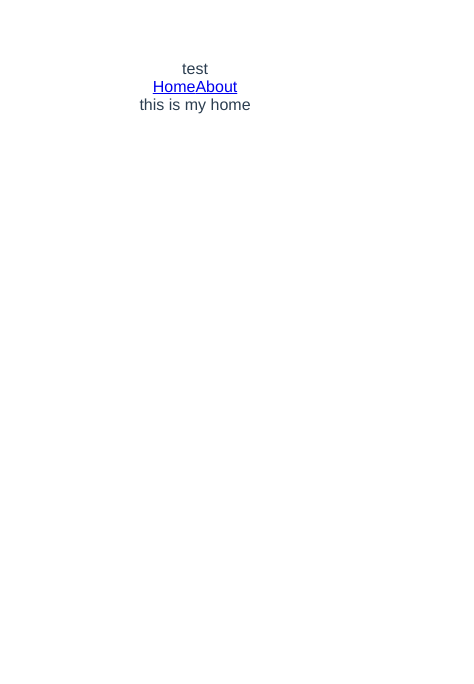
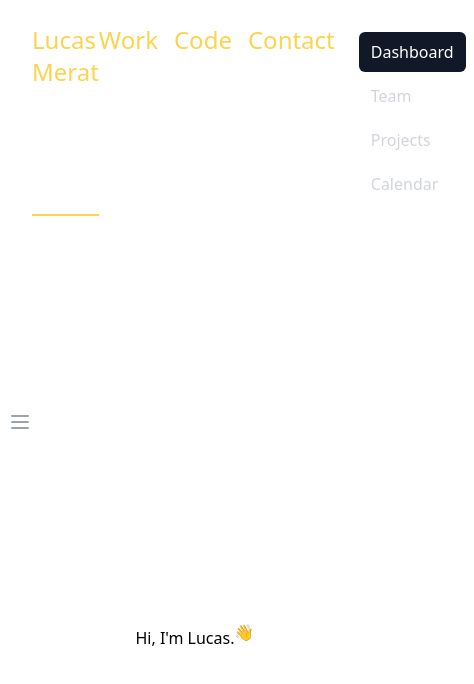
Before and after one commit to lucasmerat/vue-portfolio, a Vue app: page / in a window 390 px wide. Shown: the top 684 px of the page, 474 px wide, since content can reach past the window. Built offline with nearby package versions, Linux system fonts and the light colour scheme.

Commit message:
home page work

```diff
--- a/src/App.vue
+++ b/src/App.vue
@@ -1,6 +1,5 @@
 <template>
   <div id="app">
-    test
     <NavBar />
     <router-view />
   </div>
@@ -16,14 +15,3 @@ export default {
   }
 }
 </script>
-
-<style>
-#app {
-  font-family: Avenir, Helvetica, Arial, sans-serif;
-  -webkit-font-smoothing: antialiased;
-  -moz-osx-font-smoothing: grayscale;
-  text-align: center;
-  color: #2c3e50;
-  margin-top: 60px;
-}
-</style>
--- a/src/components/NavBar.vue
+++ b/src/components/NavBar.vue
@@ -1,8 +1,47 @@
 <template>
-  <div>
-    <router-link to="/">Home</router-link>
-    <router-link to="/about">About</router-link>
-  </div>
+  <nav class="text-2xl flex justify-between mx-8 mt-6">
+    <div class="absolute inset-y-0 left-0 flex items-center sm:hidden">
+      <button type="button" class="inline-flex items-center justify-center p-2 rounded-md text-gray-400 hover:text-white hover:bg-gray-700 focus:outline-none focus:ring-2 focus:ring-inset focus:ring-white" aria-controls="mobile-menu" aria-expanded="false">
+        <span class="sr-only">Open main menu</span>
+        <!--
+          Icon when menu is closed.
+
+          Heroicon name: outline/menu
+
+          Menu open: "hidden", Menu closed: "block"
+        -->
+        <svg class="block h-6 w-6" xmlns="http://www.w3.org/2000/svg" fill="none" viewBox="0 0 24 24" stroke="currentColor" aria-hidden="true">
+          <path stroke-linecap="round" stroke-linejoin="round" stroke-width="2" d="M4 6h16M4 12h16M4 18h16" />
+        </svg>
+        <!--
+          Icon when menu is open.
+
+          Heroicon name: outline/x
+
+          Menu open: "block", Menu closed: "hidden"
+        -->
+        <svg class="hidden h-6 w-6" xmlns="http://www.w3.org/2000/svg" fill="none" viewBox="0 0 24 24" stroke="currentColor" aria-hidden="true">
+          <path stroke-linecap="round" stroke-linejoin="round" stroke-width="2" d="M6 18L18 6M6 6l12 12" />
+        </svg>
+      </button>
+    </div>
+    <router-link to="/" exact active-class="border-b-2 border-yellow-300" class="text-yellow-300 hover:text-yellow-400">Lucas Merat</router-link>
+    <div>
+      <router-link to="/work" active-class="border-b-2 border-yellow-300" class="text-yellow-300 hover:text-yellow-400 mr-4">Work</router-link>
+      <router-link to="/code" active-class="border-b-2 border-yellow-300" class="text-yellow-300 hover:text-yellow-400 mr-4">Code</router-link>
+      <router-link to="/contact" active-class="border-b-2 border-yellow-300" class="text-yellow-300 hover:text-yellow-400 mr-4">Contact</router-link>
+    </div>
+
+    <div class="sm:hidden" id="mobile-menu">
+      <div class="px-2 pt-2 pb-3 space-y-1">
+        <!-- Current: "bg-gray-900 text-white", Default: "text-gray-300 hover:bg-gray-700 hover:text-white" -->
+        <a href="#" class="bg-gray-900 text-white block px-3 py-2 rounded-md text-base font-medium">Dashboard</a>
+        <a href="#" class="text-gray-300 hover:bg-gray-700 hover:text-white block px-3 py-2 rounded-md text-base font-medium">Team</a>
+        <a href="#" class="text-gray-300 hover:bg-gray-700 hover:text-white block px-3 py-2 rounded-md text-base font-medium">Projects</a>
+        <a href="#" class="text-gray-300 hover:bg-gray-700 hover:text-white block px-3 py-2 rounded-md text-base font-medium">Calendar</a>
+      </div>
+    </div>
+  </nav>
 </template>
 
 <script>
--- a/src/main.js
+++ b/src/main.js
@@ -1,6 +1,8 @@
 import Vue from 'vue'
 import App from './App.vue'
 import router from './router'
+
+import './assets/styles/index.css';
 
 Vue.config.productionTip = false
 
--- a/src/views/About.vue
+++ b/src/views/Code.vue
@@ -1,11 +1,11 @@
 <template>
-  <div class="about">
-    this is my About again
+  <div class="code">
+    this is my Code
   </div>
 </template>
 
 <script>
 export default {
-  name: 'About',
+  name: 'Code',
 }
 </script>
--- /dev/null
+++ b/src/views/Contact.vue
@@ -0,0 +1,11 @@
+<template>
+  <div class="contact">
+    this is my contact
+  </div>
+</template>
+
+<script>
+export default {
+  name: 'Contact',
+}
+</script>
--- a/src/views/Home.vue
+++ b/src/views/Home.vue
@@ -1,6 +1,7 @@
 <template>
-  <div class="home">
-    this is my home
+  <div class="home h-screen flex justify-center items-center">
+    <h1>Hi, I'm Lucas.</h1>
+    <div class="animate-bounce">👋</div>
   </div>
 </template>
 
--- /dev/null
+++ b/src/views/Work.vue
@@ -0,0 +1,11 @@
+<template>
+  <div class="work">
+    this is my work
+  </div>
+</template>
+
+<script>
+export default {
+  name: 'Work',
+}
+</script>
```
Also changed, not shown: src/router/index.js (+6 -2 lines).
